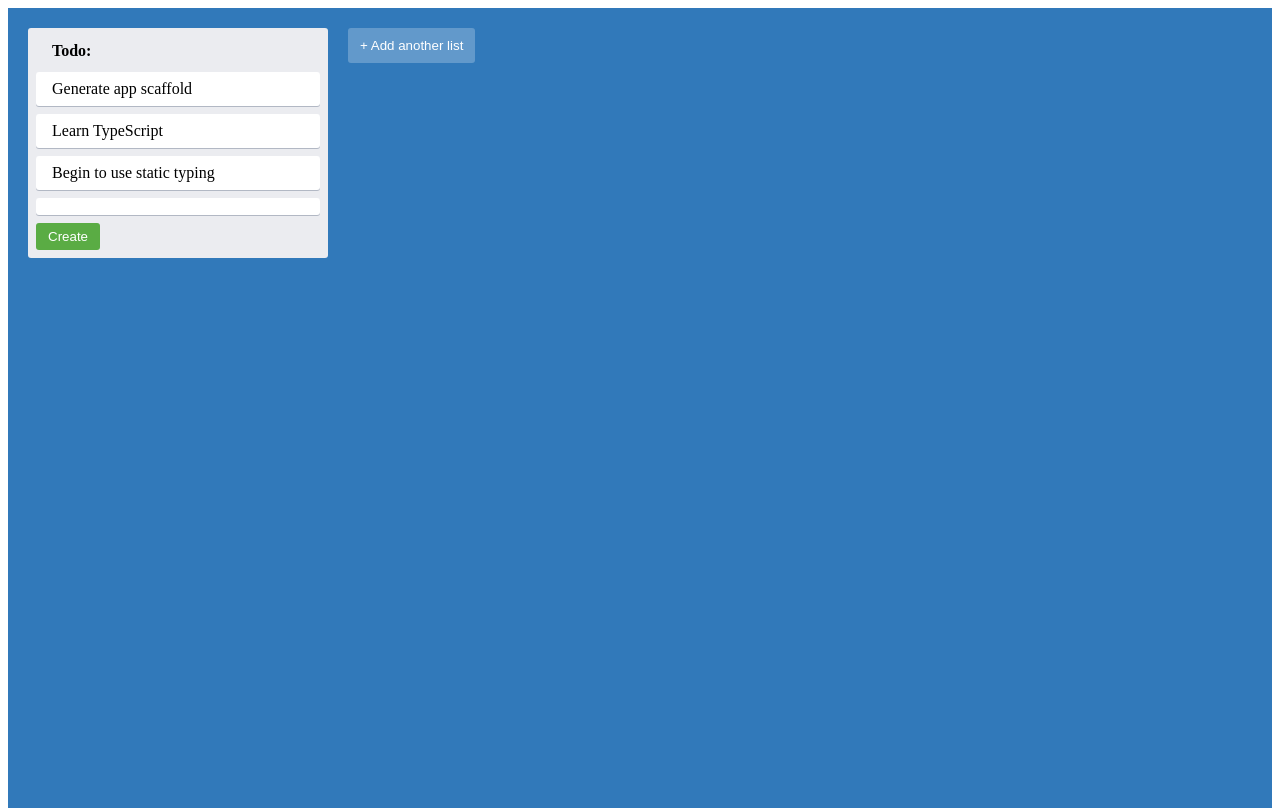
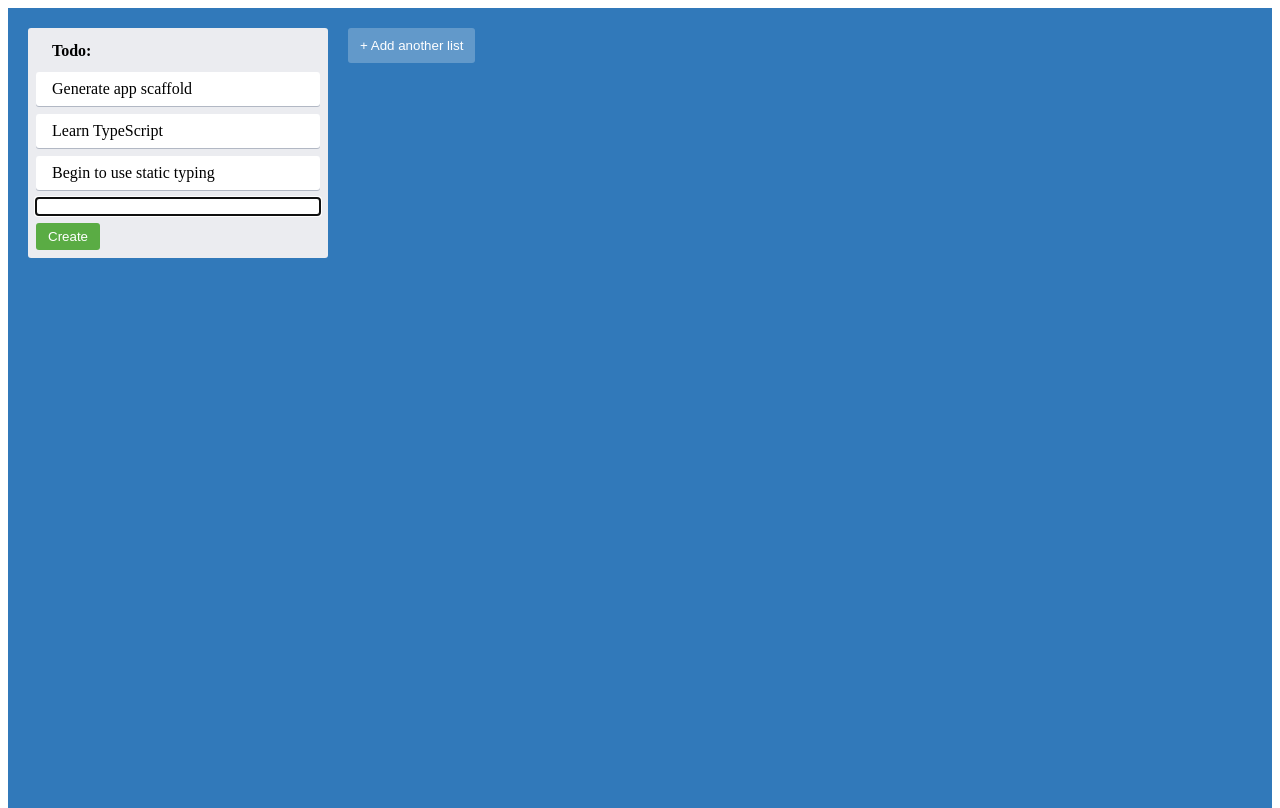
Before and after one commit to filipef9/trelo-clone, a React (Create React App) app: page / in a window 1280 px wide. Both pictures are taken after a click on the button "+ Add another card". Built offline with nearby package versions, Linux system fonts and the light colour scheme.

Commit message:
:sparkles: add focus on new item form

```diff
--- a/src/NewItemForm.tsx
+++ b/src/NewItemForm.tsx
@@ -1,5 +1,6 @@
 import { useState } from "react"
 import { NewItemButton, NewItemFormContainer, NewItemInput } from "./styles"
+import { useFocus } from "./utils/useFocus"
 
 type NewItemFormProps = {
   onAdd(text: string): void
@@ -7,9 +8,11 @@ type NewItemFormProps = {
 
 export const NewItemForm = ({ onAdd }: NewItemFormProps) => {
   const [text, setText] = useState('')
+  const inputRef = useFocus()
   return (
     <NewItemFormContainer>
       <NewItemInput
+        ref={inputRef}
         value={text}
         onChange={(e) => setText(e.target.value)}
       />
```
